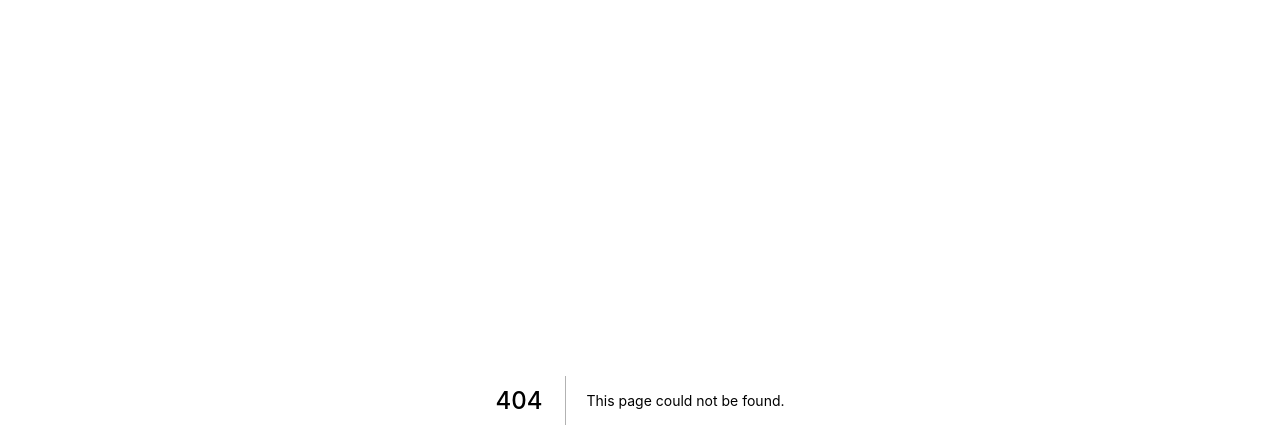
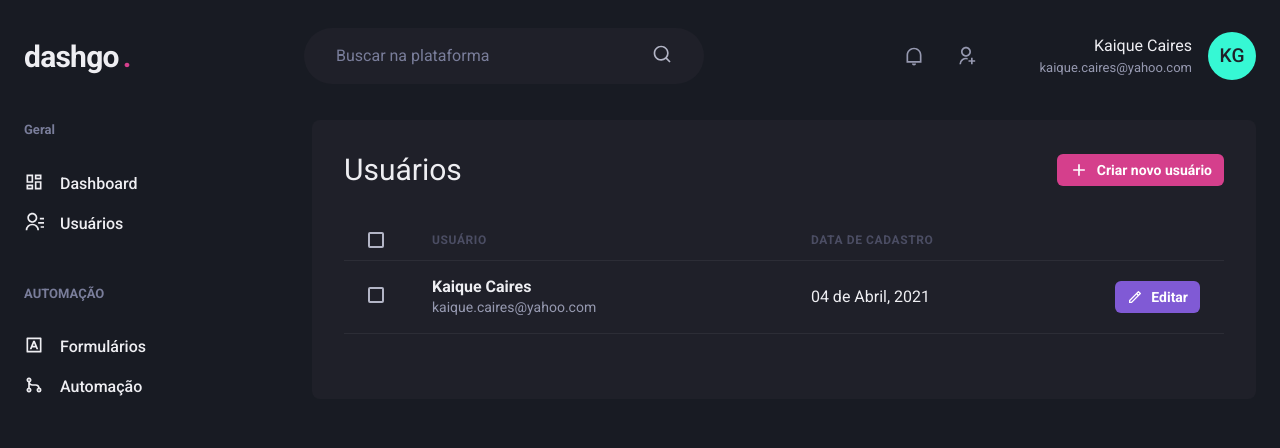
Before and after one commit to kaiquecaires/dashgo, a Next.js app: page /users in a window 1280 px wide. Before the commit this address had no page. Shown: the top 448 px of the page. Built offline with nearby package versions, Linux system fonts and the light colour scheme.

Commit message:
feat: create list of users

```diff
--- /dev/null
+++ b/src/pages/users/index.tsx
@@ -0,0 +1,65 @@
+import { Box, Flex, Heading, Button, Icon, Table, Thead, Tr, Th, Checkbox, Tbody, Td, Text } from "@chakra-ui/react";
+import { RiAddLine, RiPencilLine } from "react-icons/ri";
+import { Header } from "../../components/Header";
+import { Sidebar } from "../../components/Sidebar";
+
+export default function UserList() {
+  return(
+    <Box>
+      <Header />
+      <Flex w="100%" my="6" maxWidth={1480} mx="auto" px="6">
+        <Sidebar />
+
+        <Box flex="1" borderRadius={8} bg="gray.800" p="8">
+          <Flex mb="8" justify="space-between" align="center">
+            <Heading size="lg" fontWeight="normal">Usuários</Heading>
+            <Button
+              as="a"
+              size="sm"
+              fontSize="sm"
+              colorScheme="pink"
+              leftIcon={<Icon as={RiAddLine} fontSize="20" />}
+            >Criar novo usuário</Button>
+          </Flex>
+
+          <Table colorScheme="whiteAlpha">
+            <Thead>
+              <Tr>
+                <Th px="6" color="gray.300" width="8">
+                  <Checkbox colorScheme="pink" />
+                </Th>
+                <Th>Usuário</Th>
+                <Th>Data de Cadastro</Th>
+                <Th width="8"></Th>
+              </Tr>
+            </Thead>
+
+            <Tbody>
+                <Tr>
+                  <Td px="6">
+                    <Checkbox colorScheme="pink" />
+                  </Td>
+                  <Td px="6">
+                    <Box>
+                      <Text fontWeight="bold">Kaique Caires</Text>
+                      <Text fontSize="sm" color="gray.300">kaique.caires@yahoo.com</Text>
+                    </Box>
+                  </Td>
+                  <Td>04 de Abril, 2021</Td>
+                  <Td>
+                    <Button
+                      as="a"
+                      size="sm"
+                      fontSize="sm"
+                      colorScheme="purple"
+                      leftIcon={<Icon as={RiPencilLine} fontSize="16" />}
+                    >Editar</Button>
+                  </Td>
+                </Tr>
+            </Tbody>
+          </Table>
+        </Box>
+      </Flex>
+    </Box>
+  );
+}
```
